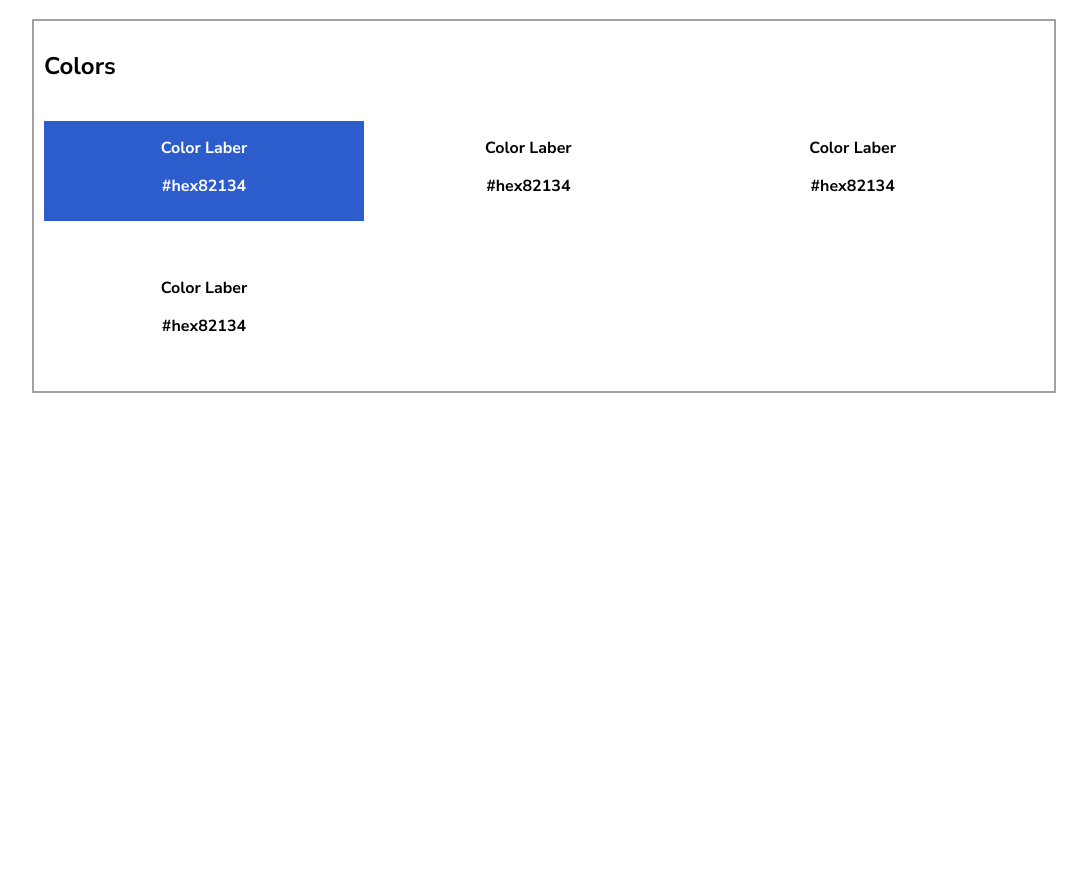
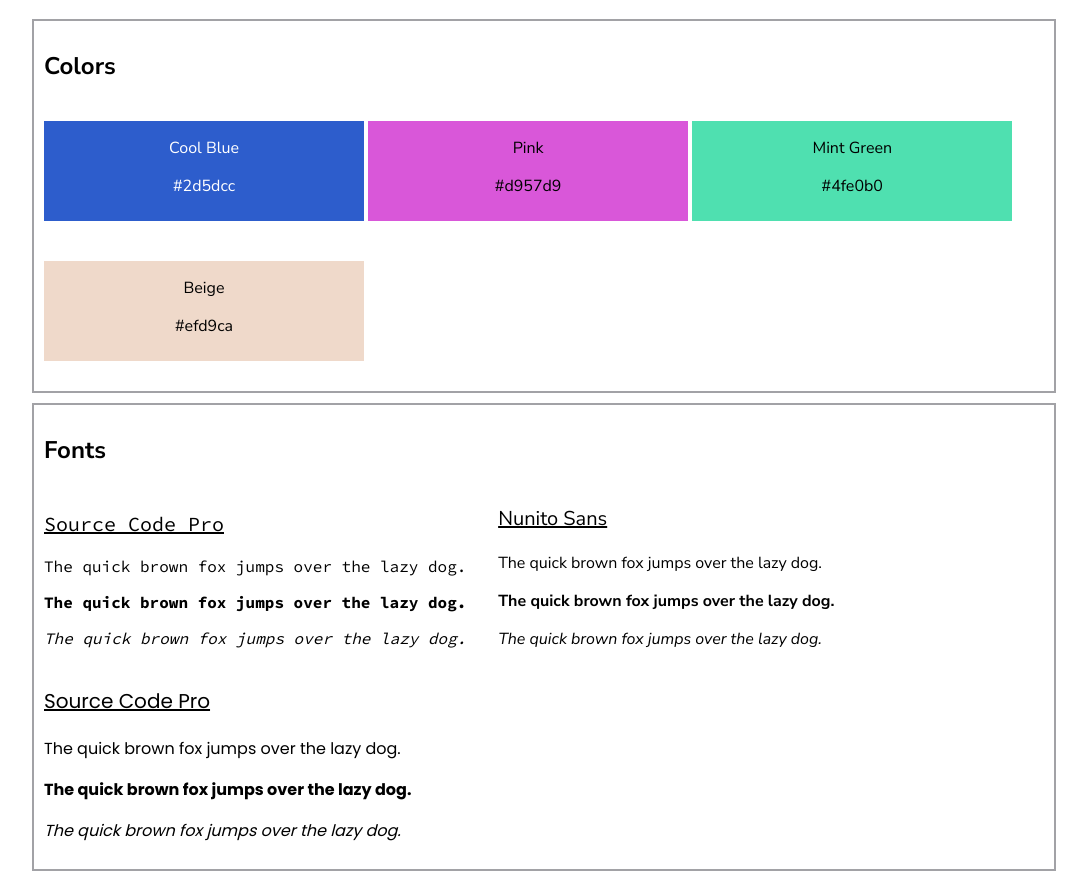
Before and after one commit to startuper777/website-style-guide, a plain HTML site: page index.html in a window 1280 px wide. Shown: the part 67-945 px from the top of the page, without its empty margins (96-1183 px from the left). Before the commit the page ends 800 px from the top, so only its background shows below. Drawn offline with Linux system fonts and the light colour scheme.

Commit message:
added HTML & CSS 2 of 3 containers

```diff
--- a/index.html
+++ b/index.html
@@ -7,29 +7,73 @@
     <link rel="stylesheet" href="styles.css">
     <link rel="preconnect" href="https://fonts.googleapis.com">
     <link rel="preconnect" href="https://fonts.gstatic.com" crossorigin>
-    <link href="https://fonts.googleapis.com/css2?family=Nunito+Sans:wght@700&display=swap" rel="stylesheet">
+    <link href="https://fonts.googleapis.com/css2?family=Nunito+Sans:ital,wght@0,400;0,700;1,400&family=Poppins:wght@400;500;700&family=Source+Code+Pro:wght@400;700&display=swap" rel="stylesheet">
     <title>Style Guide</title>
 </head>
 <body>
     <h1>My Website Style Guide</h1>
+
     <div class="container">
         <h2>Colors</h2>
         <div class="color-container">
             <div class="color-panel cool-blue">
-                <p class="color-label">Color Laber</p>
-                <p class="color-hex">#hex82134</p>
+                <p class="color-label">Cool Blue</p>
+                <p class="color-hex">#2d5dcc</p>
             </div>
             <div class="color-panel pink">
-                <p class="color-label">Color Laber</p>
-                <p class="color-hex">#hex82134</p>
+                <p class="color-label">Pink</p>
+                <p class="color-hex">#d957d9</p>
             </div>
             <div class="color-panel mint-green">
-                <p class="color-label">Color Laber</p>
-                <p class="color-hex">#hex82134</p>
+                <p class="color-label">Mint Green</p>
+                <p class="color-hex">#4fe0b0</p>
             </div>
             <div class="color-panel beige">
-                <p class="color-label">Color Laber</p>
-                <p class="color-hex">#hex82134</p>
+                <p class="color-label">Beige</p>
+                <p class="color-hex">#efd9ca</p>
+            </div>
+        </div>
+    </div>
+
+    <div class="container">
+        <h2>Fonts</h2>
+        <div class="font-container">
+
+            <div class="font-panel">
+                <p class="font-label source-code-pro">Source Code Pro</p>
+                <p class="regular source-code-pro">The quick brown fox jumps over the lazy dog.</p>
+                <p class="bold source-code-pro">The quick brown fox jumps over the lazy dog.</p>
+                <p class="italic source-code-pro">The quick brown fox jumps over the lazy dog.</p>
+            </div>
+
+            <div class="font-panel">
+                <p class="font-label nunito-sans">Nunito Sans</p>
+                <p class="regular nunito-sans">The quick brown fox jumps over the lazy dog.</p>
+                <p class="bold nunito-sans">The quick brown fox jumps over the lazy dog.</p>
+                <p class="italic nunito-sans">The quick brown fox jumps over the lazy dog.</p>
+            </div>
+
+            <div class="font-panel">
+                <p class="font-label poppins">Source Code Pro</p>
+                <p class="regular poppins">The quick brown fox jumps over the lazy dog.</p>
+                <p class="bold poppins">The quick brown fox jumps over the lazy dog.</p>
+                <p class="italic poppins">The quick brown fox jumps over the lazy dog.</p>
+            </div>
+
+        </div>
+    </div>
+
+    <div class="container">
+        <h2>Text Styles</h2>
+
+        <div class="text-container">
+            <div class="text-panel">
+                <h1>Main Page Heading</h1>
+                <ul>
+                    <li>Font-weight: 700 (bold)</li>
+                    <li>Font-size: 26px</li>
+                    <li>Font-family: Nunito Sans</li>
+                </ul>
             </div>
         </div>
     </div>
--- a/styles.css
+++ b/styles.css
@@ -44,3 +44,58 @@ h2 {
     margin: 20px auto;
     min-height: 100px;
 }
+
+.pink {
+    background-color: #d957d9;
+    color: #000;
+}
+
+.mint-green {
+    background-color: #4fe0b0;
+}
+
+.beige {
+    background-color: #efd9ca;
+}
+
+p {
+    display: block;
+    margin-block-start: 1em;
+    margin-block-end: 1em;
+    margin-inline-start: 0px;
+    margin-inline-end: 0px;
+}
+
+.font-panel {
+    width: 45%;
+    display: inline-block;
+}
+
+.font-label {
+    font-size: 20px;
+    text-decoration: underline;
+}
+
+.source-code-pro {
+    font-family: 'Source Code Pro', monospace;
+}
+
+.nunito-sans {
+    font-family: 'Nunito Sans', sans-serif;
+}
+
+.bold {
+    font-weight: 700;
+}
+
+.regular {
+    font-size: normal;
+}
+
+.italic {
+    font-style: italic;
+}
+
+.poppins {
+    font-family: 'Poppins', sans-serif;
+}
```
